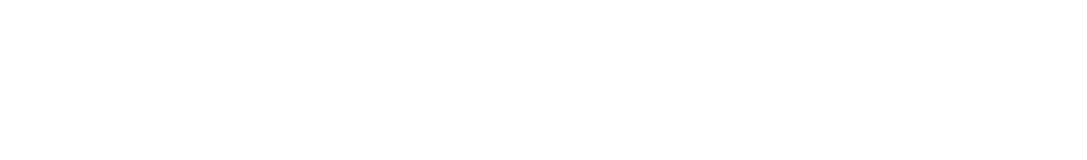
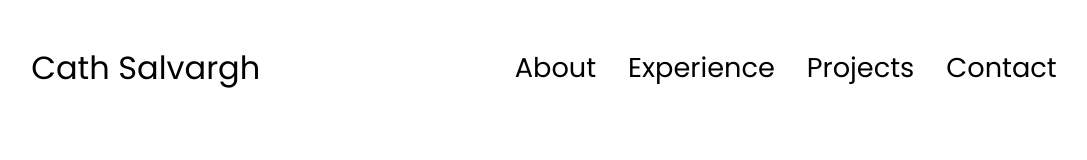
Before and after one commit to CatSalvargh/myPortfolio, a plain HTML site: page index.html in a window 1280 px wide. Shown: the whole page, without its empty margins (96-1183 px from the left). Drawn offline with Linux system fonts and the light colour scheme.

Commit message:
Styling Navigation Bar

```diff
--- a/index.html
+++ b/index.html
@@ -4,8 +4,22 @@
     <meta charset="UTF-8">
     <meta name="viewport" content="width=device-width, initial-scale=1.0">
     <title>Cath Salvargh Portfolio</title>
+    <link rel="stylesheet" href="style.css">
+    <link rel="stylesheet" href="mediaQueries.css">
+
 </head>
 <body>
-
+    <nav i="desktop-nav">
+        <div class="logo">Cath Salvargh</div>
+        <div>
+            <ul class="nav-links">
+                <li><a href="#about">About</a></li>
+                <li><a href="#experience">Experience</a></li>
+                <li><a href="#projects">Projects</a></li>
+                <li><a href="#contacts">Contact</a></li>
+            </ul>
+        </div>
+    </nav>
+    <script src="script.js"></script>
 </body>
 </html>
--- a/style.css
+++ b/style.css
@@ -0,0 +1,61 @@
+/* General styling  */
+@import url('https://fonts.googleapis.com/css2?family=Poppins:wght@300;400;500;600;700;800&display=swap');
+
+*{
+    padding: 0;
+    margin: 0;
+}
+
+body {
+ font-family: "poppins", sans-serif;
+}
+
+html {
+    scroll-behavior: smooth;
+}
+
+p {
+    color: rgb(85, 85, 85);
+}
+
+/* Transition */
+
+a, .btn {
+    transition: all 300ms ease;
+}
+
+/* Desktop Navigation */
+
+nav, .nav-links {
+    display: flex;
+}
+
+nav {
+    justify-content: space-around;
+    align-items: center;
+    height: 17vh;
+}
+
+.nav-links {
+    gap: 2rem;
+    list-style: none;
+    font-size: 1.7rem;
+}
+
+a {
+    color: black;
+    text-decoration: none;
+    text-decoration-color: white;
+}
+
+a:hover {
+    color: grey;
+    text-decoration: underline;
+    text-underline-offset: 0.5rem;
+    text-decoration-color: rgb(181);
+}
+
+.logo {
+    font-size: 2rem;
+    cursor: default;
+}
```
